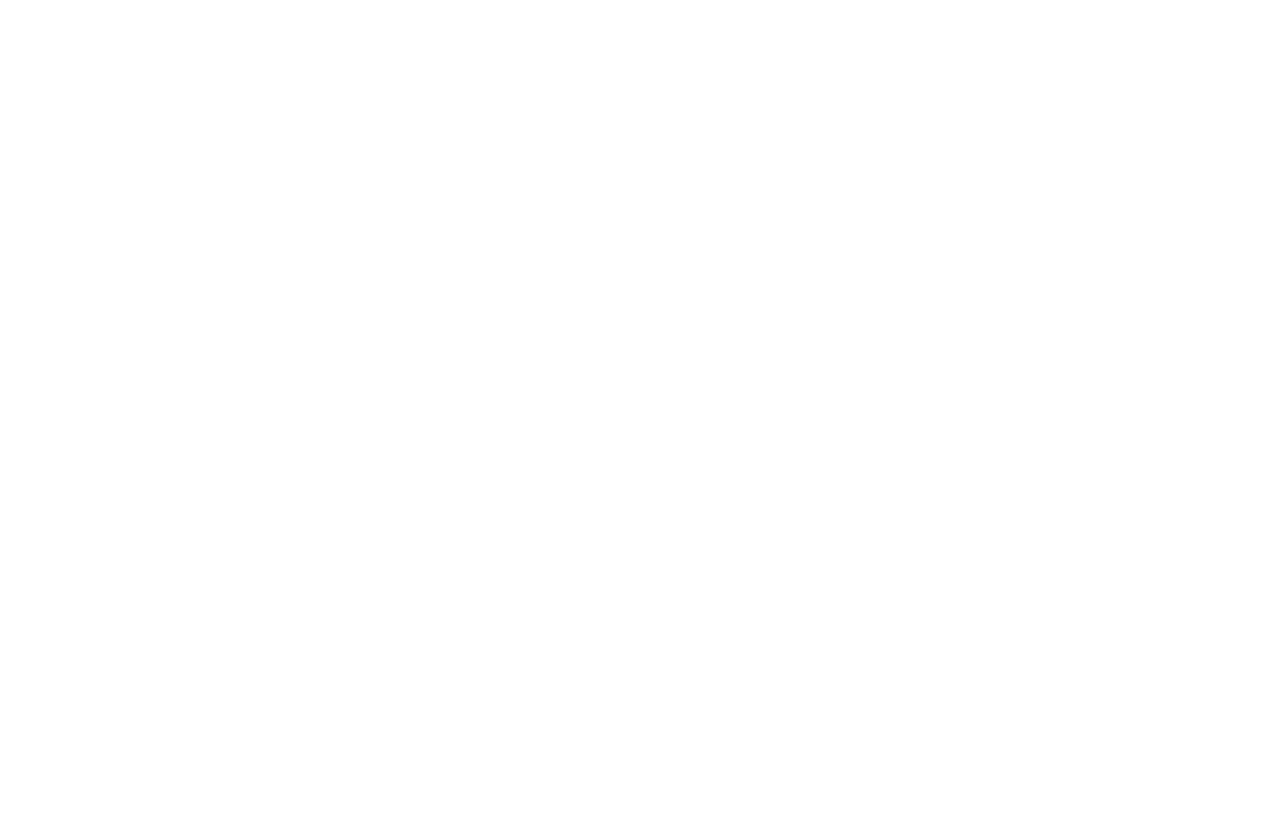
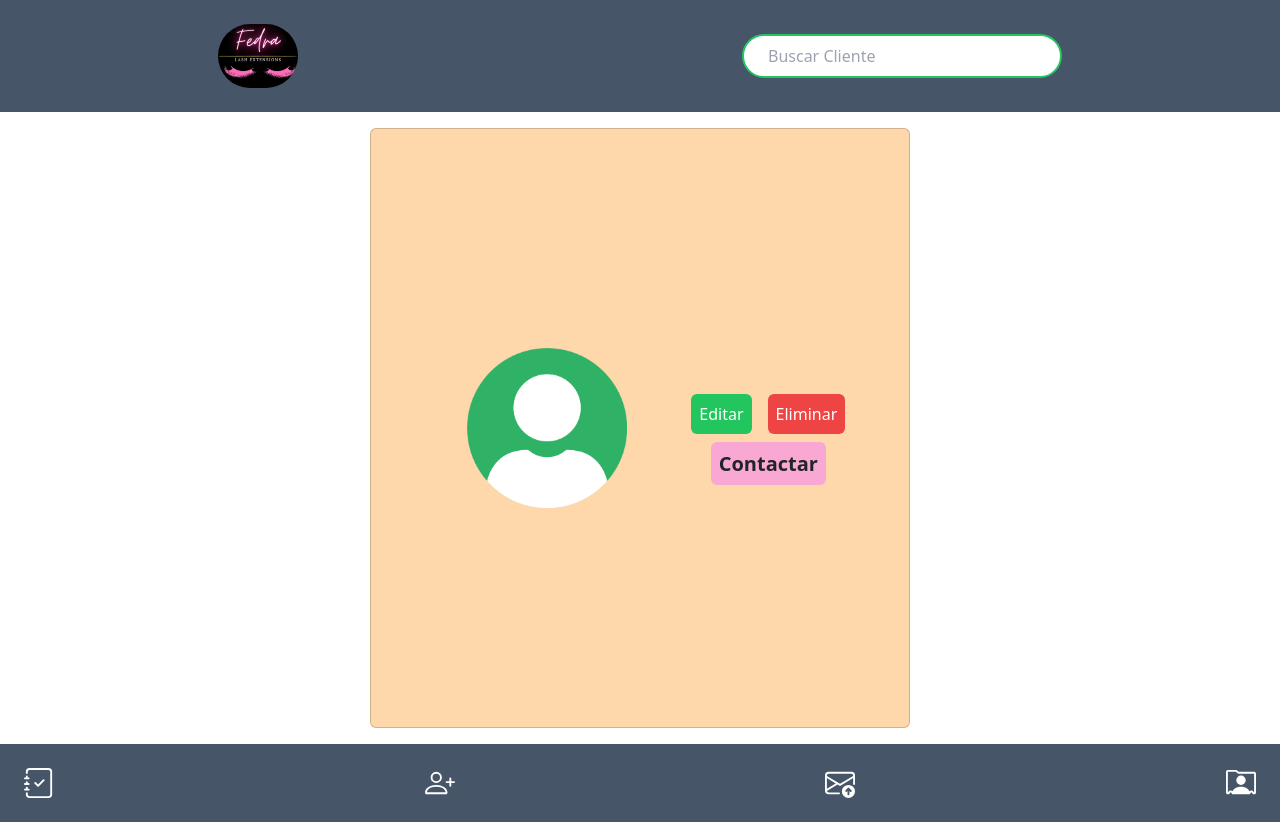
Before and after one commit to waku1044/Agenda-Personal, a React (Vite) app: page /cliente/1 in a window 1280 px wide. Before the commit this address had no page. Before the commit the page ends 800 px from the top, so only its background shows below. Built offline with nearby package versions, Linux system fonts and the light colour scheme; no server answers.

Commit message:
rceando para editar cliente

```diff
--- a/src/App.jsx
+++ b/src/App.jsx
@@ -8,6 +8,7 @@
 import  Clientes from './pages/Clientes';
 import Editar from './pages/EditContacto';
 import Avisar from './pages/AvisarCliente';
+import Contacto from './pages/Cliente';
 
 function App() {
 
@@ -25,8 +26,9 @@
 
 
           <Route path='/reservas' element={<Reservas/>}/>
-          <Route path='/editarcliente/:id' element={<Editar/>}/>
+          <Route path='/editarcontacto/:id' element={<Editar/>}/>
           <Route path='/clientes' element={<Clientes/>}/>
+          <Route path='/cliente/:id' element={<Contacto/>}/>
           <Route path='/avisarcliente' element={<Avisar/>}/>
           {/* <Route path='/cliente/:id' element={<Cliente/>}/> */}
 
--- a/src/components/CardContactos.jsx
+++ /dev/null
@@ -1,21 +0,0 @@
-import avatar from "../assets/img/avatarContact.png";
-import { useNavigate } from "react-router-dom";
-const CardContactos = (cliente) => {
-    const {nombre} = cliente.cliente;
-    const navegator = useNavigate();
-   //  console.log(props)
-   function enviando(){
-
-      navegator(`/clientes`)
-   }
-   return (
-      <div className="flex justify-around items-center px-3 py-1 w-56 mt-2  bg-slate-400 hover:bg-amber-300 hover:text-purple-500 cursor-pointer rounded-full " onClick={enviando}>
-        <img src={avatar} alt="" className="w-10 me-5" />
-
-        <h1 className="text-xl font-semibold capitalize">{nombre}</h1>
-
-      </div>
-   )
-}
-
-export default CardContactos;
--- a/src/components/Header.jsx
+++ b/src/components/Header.jsx
@@ -1,6 +1,10 @@
 import Logo from "../assets/img/logo.png";
+import { useState, useEffect } from 'react';
+
 
 const Header = () => {
+
+    const [busqueda, setBusqueda ] = useState(null);
 
     return (
         <header className="flex justify-center sm:justify-around gap-14 items-center p-4 bg-slate-600">
--- /dev/null
+++ b/src/components/ItemContacto.jsx
@@ -0,0 +1,21 @@
+import avatar from "../assets/img/avatarContact.png";
+import { useNavigate } from "react-router-dom";
+const ItemContacto = (cliente) => {
+    const {nombre, id} = cliente.cliente;
+    const navegator = useNavigate();
+   //  console.log(props)
+   function enviando(){
+
+      navegator(`/cliente/${id}`)
+   }
+   return (
+      <div className="flex justify-around items-center px-3 py-1 mt-2  bg-slate-400 hover:bg-amber-300 hover:text-purple-500 cursor-pointer rounded-full " onClick={enviando} style={{width:'15rem'}}>
+        <img src={avatar} alt="" className="w-10 me-3" />
+
+        <h1 className="text-xl font-semibold capitalize">{nombre}</h1>
+
+      </div>
+   )
+}
+
+export default ItemContacto;
--- a/src/pages/AvisarCliente.jsx
+++ b/src/pages/AvisarCliente.jsx
@@ -12,7 +12,7 @@
   }
 
   function avisarCliente(fecha, nombre) {
-    const fechaAviso = fechaInicioMas14dias(fecha);
+    const fechaAviso = new Date(fechaInicioMas14dias(fecha));
     const hoy = new Date();
 
     return hoy >= fechaAviso; // Retorna true si hoy es mayor o igual a la fecha de aviso
@@ -62,7 +62,7 @@
             ) : (
               clientes.map((cliente, index) => (
                 <tr className="bg-lime-400" key={index}>
-                  <td>{cliente.nombre}</td>
+                  <td className="capitalize">{cliente.nombre}</td>
                   <td className={avisarCliente(cliente.fecha, cliente.nombre) ? 'bg-green-400' : ''}>
                     {avisarCliente(cliente.fecha, cliente.nombre) ? "Si" : "No"}
                   </td>
--- a/src/pages/Cliente.jsx
+++ b/src/pages/Cliente.jsx
@@ -1,70 +1,126 @@
-import {useState, useEffect } from "react";
-import {Link, useParams,useNavigate} from "react-router-dom";
+import { useState, useEffect } from "react";
+import { Link, useParams, useNavigate } from "react-router-dom";
 import axios from "axios";
-import avatar from "/avatarContact.png";
-import { Notify } from 'notiflix/build/notiflix-notify-aio';
-import  Navegador from "../components/Navegador";
+import avatar from "../assets/img/avatarContact.png";
+import { Notify } from "notiflix/build/notiflix-notify-aio";
+import Navegador from "../components/Navegador";
 import Header from "../components/Header";
 
-
-const Cliente  = () => {
+const Cliente = () => {
   const navegate = useNavigate();
   const id = useParams().id;
   const [contacto, setContacto] = useState({});
-        // useEffect(() => {
-        //     // console.log(id)
-        //     const data = JSON.parse(localStorage.getItem("data"));
-        //     axios.get("http://localhost:3900/api/contacto/" + id,{
-        //         headers:{
-        //             Authorization: "Bearer " + data.token,
-        //         }
-        //     })
-        //     .then((res)=>{
-        //         setContacto(res.data.data)
-        //     })
-        //     .catch(err =>{
-        //         Notify.warning(err)
-        //     })
-        // },[]);
 
-        // const eliminarContacto = () =>{
-        //     const data = JSON.parse(localStorage.getItem('data'));
-        //     axios.delete('http://localhost:3900/api/delete/' + id,{
-        //         headers:{
-        //             Authorization: "Bearer " + data.token,
-        //         }
-        //     })
-        //     .then((res)=>{
-        //         Notify.success('Contacto Eliminado Correctamente');
-        //         setTimeout(()=>{
-        //             navegate('/contactos')
-        //         },2000)
+  useEffect(() => {
+    // console.log(`Este es el id que va a buscar ${id}`)
+    axios
+      .get(`http://localhost:3000/clientes/`)
+      .then(async (res) => {
+        const result = await res.data;
+        const clienteEncontrado = result.find((cliente) => cliente.id == id);
+        if (clienteEncontrado) {
+          setContacto(clienteEncontrado);
+        } else {
+          setContacto(null);
+        }
+      })
+      .catch((err) => {
+        console.log("Error , " + err);
+      });
+  }, []);
 
-        //     })
-        //     .catch(err =>{
-        //         Notify.failure(err)
-        //     })
-        // }
+  const eliminarContacto = (id) => {
+    axios
+      .delete("http://localhost:3900/api/delete/" + id, {
+        headers: {
+          Authorization: "Bearer " + data.token,
+        },
+      })
+      .then((res) => {
+        Notify.success("Contacto Eliminado Correctamente");
+        setTimeout(() => {
+          navegate("/contactos");
+        }, 2000);
+      })
+      .catch((err) => {
+        Notify.failure(err);
+      });
+  };
 
   return (
     <>
       <Header />
-            <div className="container-full h-[calc(100vh-10rem)] flex flex-col gap-6 justify-center items-center bg-violet-500">
+      <div className="flex justify-center items-center">
+        <div
+          className=" row card my-3 p-3 mx-auto bg-orange-200 flex justify-center items-center "
+          style={{ maxWidth: "540px", height: "calc(100vh - 200px)" }}
+        >
+          <div className="flex flex-column flex-md-row items-center justify-center">
+            <div className="col-md-4 flex mx-5 ">
+              <img
+                src={avatar}
+                className="img-fluid rounded-start"
+                alt="avatar"
+              />
+            </div>
+            <div className="">
+              <div className="card-body text-center">
+                <h1 className="card-title text-5xl capitalize">{contacto.nombre}</h1>
+                <h3 className="text-3xl font-normal">{contacto.correo}</h3>
+                <h4 className="text-3xl font-normal">{contacto.telefono}</h4>
+                <h5 className="text-3xl font-normal">{contacto.descripcion}</h5>
+                <div className="flex gap-3 my-3">
+                  <Link
+                    to={`/editarcontacto/${contacto.id}`}
+                    className="bg-green-500 text-white p-2 rounded-md hover:scale-110"
+                  >
+                    Editar
+                  </Link>
+                  <button className="bg-red-500 text-white p-2 rounded-md hover:scale-110">
+                    Eliminar
+                  </button>
+                </div>
+                <Link
+                  to={`https://wa.me/+599${contacto.telefono}?text=Hola,%20${contacto.nombre}%20como%20estás`}
+                  target="_blank"
+                  className="bg-pink-300 text-dark-800 font-bold text-xl p-2 rounded-md mt-3 hover:scale-110 mx-auto"
+                >
+                  Contactar
+                </Link>
+              </div>
+            </div>
+          </div>
+        </div>
+      </div>
+
+      {/* <div className="container-full h-[calc(100vh-10rem)] flex flex-col gap-6 justify-center items-center bg-violet-500">
             <h1 className="text-3xl font-bold capitalize">{contacto.nombre}</h1>
             <img src={avatar} alt="avatar" className="w-28" />
             <h3 className="text-3xl font-normal">{contacto.correo}</h3>
             <h4 className="text-3xl font-normal">{contacto.telefono}</h4>
             <h5 className="text-3xl font-normal">{contacto.descripcion}</h5>
             <div className="flex gap-3">
-                    <Link to={`/editarcontacto/${contacto._id}`} className="bg-green-500 text-white p-2 rounded-md hover:scale-110">Editar</Link>
-                    <button className="bg-red-500 text-white p-2 rounded-md hover:scale-110" >Eliminar</button>
+            <Link
+                to={`/editarcontacto/${contacto._id}`}
+                className="bg-green-500 text-white p-2 rounded-md hover:scale-110"
+            >
+                Editar
+            </Link>
+            <button className="bg-red-500 text-white p-2 rounded-md hover:scale-110">
+                Eliminar
+            </button>
             </div>
-                <Link to={`https://wa.me/+599348955821?text=Hola,%20quiero%20más%20información`} target="_blank" className="bg-pink-300 text-sky-800 font-bold text-xl p-2 rounded-md hover:scale-110">Contactar</Link>
-            </div>
-                <Navegador/>
+            <Link
+            to={`https://wa.me/+599${contacto.telefono}?text=Hola,%20como%20estás%20${contacto.nombre}`}
+            target="_blank"
+            className="bg-pink-300 text-sky-800 font-bold text-xl p-2 rounded-md hover:scale-110"
+            >
+            Contactar
+            </Link>
+        </div> */}
+      <Navegador />
     </>
-    )
-}
-
+  );
+};
 
 export default Cliente;
--- a/src/pages/Reservas.jsx
+++ b/src/pages/Reservas.jsx
@@ -1,5 +1,5 @@
 import { useState, useEffect } from "react";
-import CardContactos from "../components/CardContactos";
+import CardContactos from "../components/ItemContacto";
 import axios from "axios";
 import { Notify } from "notiflix/build/notiflix-notify-aio";
 import Header from "../components/Header";
```
Also changed, not shown: src/pages/Clientes.jsx (+6 -5 lines), src/pages/EditContacto.jsx (+8 -12 lines). Lines whose indentation alone changed are shown as unchanged.
